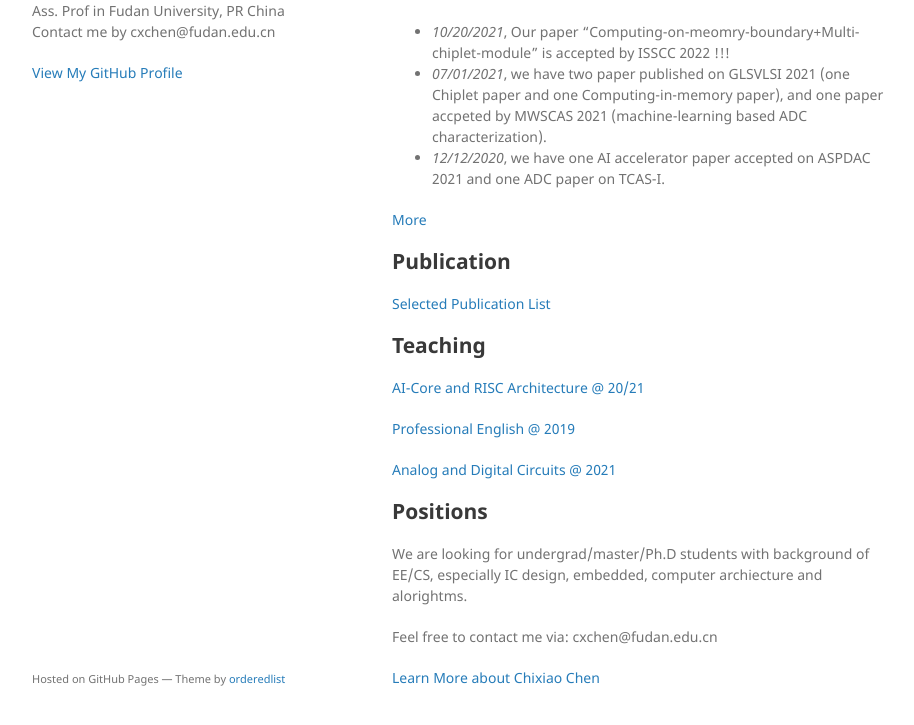
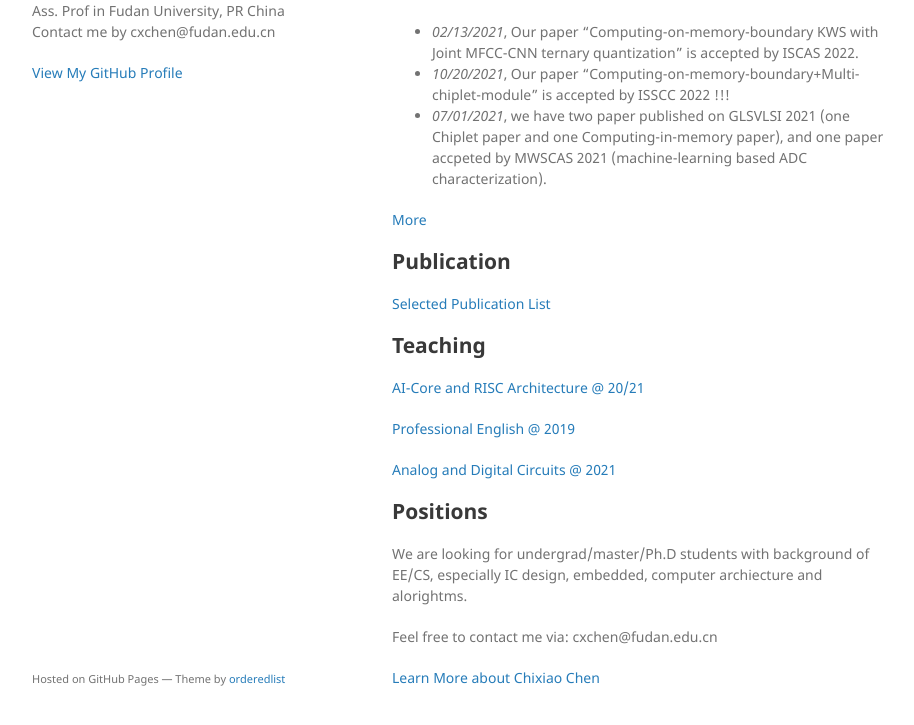
Before and after one commit to cihlab/cihlab.github.io, a Jekyll site: the page built from index.md, in a window 1280 px wide and 1126 px high. Shown: the part 368-1093 px from the top of the window, without its empty margins (178-1092 px from the left). Built offline with Jekyll 4.4.1, drawn with Linux system fonts in a browser that asks for light colours; our own code applies the rules of GitHub Pages for plain Markdown files.

Commit message:
Update index.md

```diff
--- a/index.md
+++ b/index.md
@@ -7,15 +7,16 @@ layout: default
 The CiH lab is from [Frontier Institute of Chip and System（FICS，芯片院）](https://fics.fudan.edu.cn/) of [Fudan University](http://www.fudan.edu.cn). It also has a strong collabration with [the State Key lab of ASIC and systems](http://sme.fudan.edu.cn) and [FAET (工研院)](http://faet.fudan.edu.cn/).
 Our objective is to develop intelligent hardware, from chips to systems, for emerging applications.
 Currently, we target efficient circuits and system designs for smart sensors, intelligent robots and agile AI/analog deployment on VLSI.
-A brief chinese introduction can be found via [FICS faculty website](https://fics.fudan.edu.cn/ff/d6/c22621a393174/page.htm).
+A brief chinese introduction can be found via [FICS faculty website](https://fics.fudan.edu.cn/4c/e6/c22621a412902/page.htm).
 
 
 
 
 ## News
-* _10/20/2021_, Our paper "Computing-on-meomry-boundary+Multi-chiplet-module" is accepted by ISSCC 2022 !!!
+* _02/13/2021_, Our paper "Computing-on-memory-boundary KWS with Joint MFCC-CNN ternary quantization" is accepted by ISCAS 2022.
+* _10/20/2021_, Our paper "Computing-on-memory-boundary+Multi-chiplet-module" is accepted by ISSCC 2022 !!!
 * _07/01/2021_, we have two paper published on GLSVLSI 2021 (one Chiplet paper and one Computing-in-memory paper), and one paper accpeted by MWSCAS 2021 (machine-learning based ADC characterization).
-* _12/12/2020_, we have one AI accelerator paper accepted on ASPDAC 2021 and one ADC paper on TCAS-I.
+
 
 
 
```
